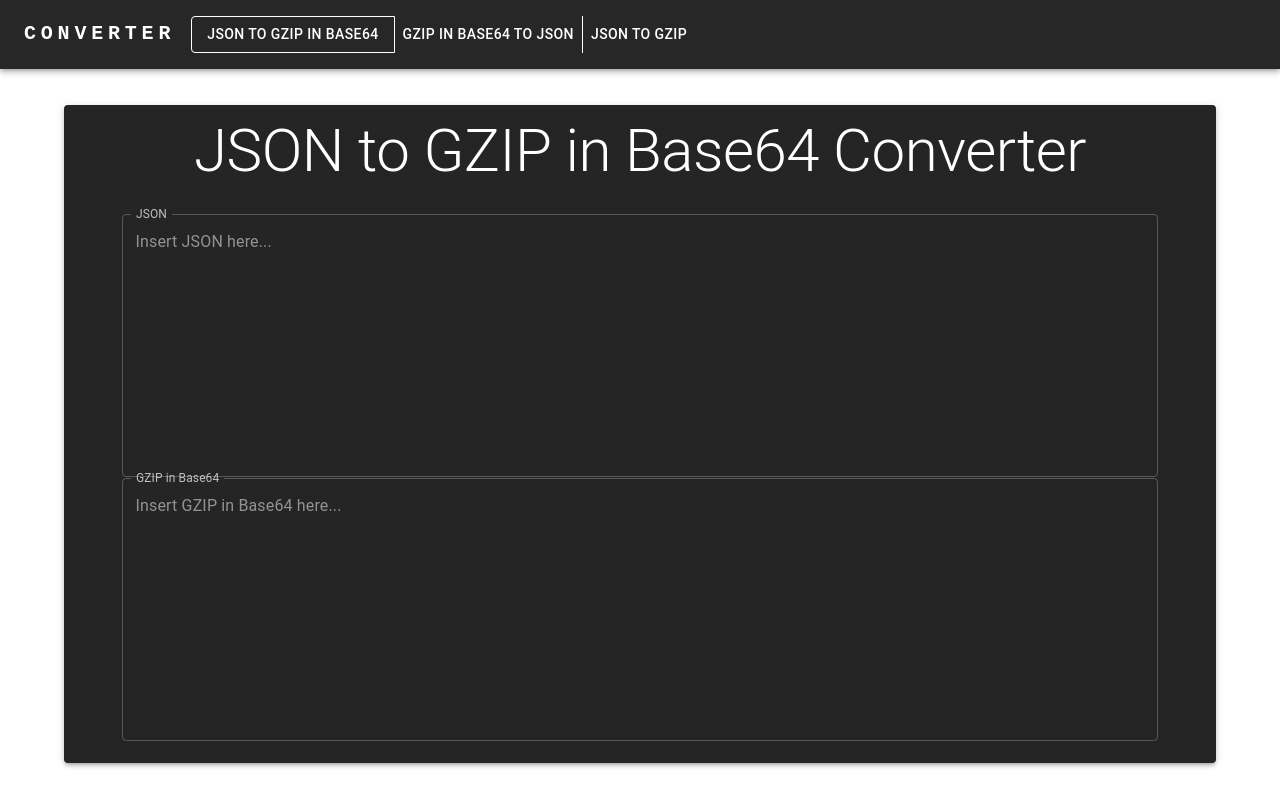
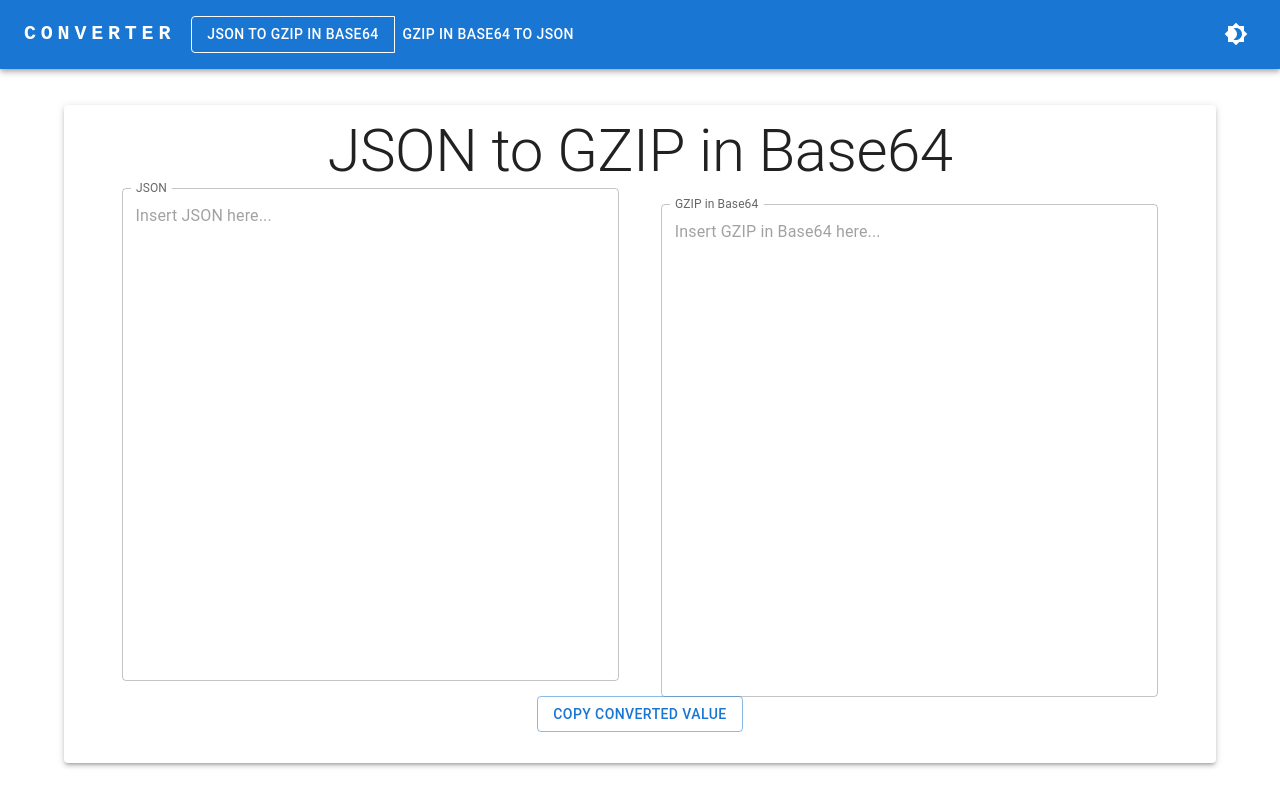
Before and after one commit to NicoAnabalon/converter, a React (Create React App) app: page / in a window 1280 px wide. Built offline with nearby package versions, Linux system fonts and the light colour scheme.

Commit message:
Add Snackbar, GzipToJSON view, change text area from row to column and add copy button

```diff
--- a/src/components/Converter/Converter.tsx
+++ b/src/components/Converter/Converter.tsx
@@ -1,5 +1,7 @@
-import { Box, Paper, Typography } from "@mui/material";
+import { Box, Button, Paper, Typography, useTheme } from "@mui/material";
+import { useState } from "react";
 import { TextArea } from "../";
+import Snackbar from "../Snackbar/Snackbar";
 
 interface IConverterProps {
   from: string;
@@ -16,22 +18,41 @@ export const Converter = ({
   convertedValue,
   errorMessage,
 }: IConverterProps) => {
+  const theme = useTheme();
+  const [messageCopied, setMessageCopied] = useState<boolean>(false);
+
+  const handleCopy = () => {
+    if (convertedValue) {
+      navigator.clipboard.writeText(convertedValue);
+      setMessageCopied(() => true);
+      setTimeout(() => {
+        setMessageCopied(() => false);
+      }, 3000);
+    }
+  };
+
   return (
+    <>
       <Paper
         elevation={3}
-      sx={{ margin: "auto", height: "90%", width: "90%", textAlign: "center" }}
+        sx={{
+          margin: "auto",
+          height: "90%",
+          width: "90%",
+          textAlign: "center",
+          backgroundColor: "",
+        }}
       >
         <Typography
           variant="h2"
-        sx={{ height: "15%", padding: "10px 0 0" }}
-      >{`${from} to ${to} Converter`}</Typography>
+          sx={{ height: "15%", padding: "10px 0 0", boxSizing: "border-box" }}
+        >{`${from} to ${to}`}</Typography>
         <Box
           sx={{
             display: "flex",
-          flexDirection: "column",
             justifyContent: "space-between",
             alignItems: "center",
-          height: "80%",
+            height: "70%",
             width: "90%",
             margin: "auto",
           }}
@@ -42,6 +63,32 @@ export const Converter = ({
           />
           <TextArea label={to} readonly={{ value: convertedValue }} />
         </Box>
+        <Box
+          sx={{
+            display: "flex",
+            justifyContent: "center",
+            alignItems: "center",
+            height: "15%",
+            width: "90%",
+            margin: "auto",
+          }}
+        >
+          <Button
+            variant="outlined"
+            sx={{
+              borderColor: theme.palette.mode === "dark" ? "white" : null,
+              color: theme.palette.mode === "dark" ? "white" : null,
+              ":hover": {
+                borderColor: theme.palette.mode === "dark" ? "white" : null,
+              },
+            }}
+            onClick={handleCopy}
+          >
+            Copy Converted Value
+          </Button>
+        </Box>
       </Paper>
+      {messageCopied ? <Snackbar message="Converted value copied" /> : null}
+    </>
   );
 };
--- a/src/components/Navbar/Navbar.tsx
+++ b/src/components/Navbar/Navbar.tsx
@@ -9,18 +9,26 @@ import {
   Button,
   MenuItem,
   ButtonGroup,
+  useTheme,
 } from "@mui/material";
-import { Menu as MenuIcon } from "@mui/icons-material";
-import { useState } from "react";
+import {
+  Brightness4,
+  Brightness7,
+  Menu as MenuIcon,
+} from "@mui/icons-material";
+import { useContext, useState } from "react";
 import { useLocation, useNavigate } from "react-router-dom";
+import { ColorModeContext } from "../..";
 
 const pages: { display: string; link: string }[] = [
   { display: "JSON to GZIP in Base64", link: "/" },
   { display: "GZIP in Base64 to JSON", link: "/gzip-to-json" },
-  { display: "JSON to GZIP", link: "/test2" },
+  //{ display: "JSON to GZIP", link: "/test2" },
 ];
 
 export const Navbar = () => {
+  const theme = useTheme();
+  const colorMode = useContext(ColorModeContext);
   const navigate = useNavigate();
   const { pathname } = useLocation();
   const [anchorElNav, setAnchorElNav] = useState<null | HTMLElement>(null);
@@ -34,8 +42,8 @@ export const Navbar = () => {
   };
 
   const handleClick = (link: string) => {
+    handleCloseNavMenu();
     navigate(link);
-    handleCloseNavMenu();
   };
 
   return (
@@ -88,12 +96,19 @@ export const Navbar = () => {
               sx={{
                 display: { xs: "block", md: "none" },
               }}
+              MenuListProps={{
+                style: {
+                  backgroundColor:
+                    theme.palette.mode === "light" ? "#1976d2" : undefined,
+                },
+              }}
             >
               {pages.map((page) => (
                 <MenuItem
                   key={page.display}
                   sx={{
                     border: "1px solid",
+                    color: "white",
                     borderColor:
                       pathname === page.link ? "white" : "transparent",
                   }}
@@ -133,6 +148,10 @@ export const Navbar = () => {
                     color: "white",
                     display: "block",
                     borderColor: "white !important",
+                    ":hover": {
+                      backgroundColor:
+                        theme.palette.mode === "light" ? "#0288d1" : undefined,
+                    },
                   }}
                   variant={pathname === page.link ? "outlined" : "text"}
                 >
@@ -141,6 +160,19 @@ export const Navbar = () => {
               ))}
             </ButtonGroup>
           </Box>
+          <Box sx={{ flexGrow: 0 }}>
+            <IconButton
+              sx={{ ml: 1 }}
+              onClick={colorMode.toggleColorMode}
+              color="inherit"
+            >
+              {theme.palette.mode === "dark" ? (
+                <Brightness7 />
+              ) : (
+                <Brightness4 />
+              )}
+            </IconButton>
+          </Box>
         </Toolbar>
       </Container>
     </AppBar>
--- /dev/null
+++ b/src/components/Snackbar/Snackbar.tsx
@@ -0,0 +1,39 @@
+import {
+  Button,
+  Snackbar as SnackbarMUI,
+  IconButton,
+  Alert,
+} from "@mui/material";
+import { Close as CloseIcon } from "@mui/icons-material";
+import { useState } from "react";
+
+interface ISnackbarProps {
+  message: string;
+}
+
+export default function Snackbar({ message }: ISnackbarProps) {
+  const [open, setOpen] = useState<boolean>(true);
+
+  const handleClose = () => {
+    setOpen(() => false);
+  };
+
+  const action = (
+    <IconButton
+      size="small"
+      aria-label="close"
+      color="inherit"
+      onClick={handleClose}
+    >
+      <CloseIcon fontSize="small" />
+    </IconButton>
+  );
+
+  return (
+    <SnackbarMUI open={open} autoHideDuration={6000} onClose={handleClose}>
+      <Alert onClose={handleClose} severity="success" sx={{ width: "100%" }}>
+        {message}
+      </Alert>
+    </SnackbarMUI>
+  );
+}
--- a/src/components/TextArea/TextArea.tsx
+++ b/src/components/TextArea/TextArea.tsx
@@ -1,6 +1,6 @@
-import { TextField } from "@mui/material";
+import { TextField, useTheme } from "@mui/material";
 
-const style = {
+const darkStyle = {
   "& .MuiOutlinedInput-root": {
     "&.Mui-focused fieldset": {
       borderColor: "white",
@@ -9,6 +9,8 @@ const style = {
   "& label.Mui-focused": {
     color: "white",
   },
+  width: "48%",
+  height: "100%",
 };
 
 interface ITextAreaProps {
@@ -23,6 +25,15 @@ interface ITextAreaProps {
 }
 
 export const TextArea = ({ label, readonly, editable }: ITextAreaProps) => {
+  const theme = useTheme();
+
+  const getStyle = (theme: string) => {
+    if (theme === "dark") {
+      return;
+    }
+    return {};
+  };
+
   if (readonly) {
     return (
       <TextField
@@ -36,9 +47,13 @@ export const TextArea = ({ label, readonly, editable }: ITextAreaProps) => {
           readOnly: true,
         }}
         value={readonly.value}
-        sx={style}
+        sx={
+          theme.palette.mode === "dark"
+            ? darkStyle
+            : { height: "100%", width: "48%" }
+        }
         multiline
-        rows={10}
+        rows={20}
         fullWidth
       />
     );
@@ -48,13 +63,17 @@ export const TextArea = ({ label, readonly, editable }: ITextAreaProps) => {
       id="outlined-multiline-static"
       label={label}
       placeholder={`Insert ${label} here...`}
+      sx={
+        theme.palette.mode === "dark" && !editable?.error?.message
+          ? darkStyle
+          : { minHeight: "100%", width: "48%" }
+      }
       InputLabelProps={{
         shrink: true,
       }}
       onChange={(e) => editable?.onChange(e.target.value)}
-      sx={editable?.error?.message ? null : style}
       multiline
-      rows={10}
+      rows={20}
       fullWidth
       error={editable?.error?.message ? true : false}
       helperText={editable?.error?.message}
--- a/src/components/index.ts
+++ b/src/components/index.ts
@@ -1,3 +1,4 @@
 export * from "./Navbar/Navbar";
 export * from "./Converter/Converter";
 export * from "./TextArea/TextArea";
+export * from "./Snackbar/Snackbar";
--- a/src/index.tsx
+++ b/src/index.tsx
@@ -3,9 +3,42 @@ import ReactDOM from "react-dom/client";
 import "./index.css";
 import App from "./App";
 import reportWebVitals from "./reportWebVitals";
-import { ThemeProvider } from "@mui/material";
-import { theme } from "./utils";
+import { createTheme, ThemeProvider } from "@mui/material";
 import { HashRouter } from "react-router-dom";
+
+export const ColorModeContext = React.createContext({
+  toggleColorMode: () => {},
+});
+
+export default function ToggleColorMode() {
+  const [mode, setMode] = React.useState<"light" | "dark">("light");
+  const colorMode = React.useMemo(
+    () => ({
+      toggleColorMode: () => {
+        setMode((prevMode) => (prevMode === "light" ? "dark" : "light"));
+      },
+    }),
+    []
+  );
+
+  const theme = React.useMemo(
+    () =>
+      createTheme({
+        palette: {
+          mode,
+        },
+      }),
+    [mode]
+  );
+
+  return (
+    <ColorModeContext.Provider value={colorMode}>
+      <ThemeProvider theme={theme}>
+        <App />
+      </ThemeProvider>
+    </ColorModeContext.Provider>
+  );
+}
 
 const root = ReactDOM.createRoot(
   document.getElementById("root") as HTMLElement
@@ -13,9 +46,7 @@ const root = ReactDOM.createRoot(
 root.render(
   <React.StrictMode>
     <HashRouter>
-      <ThemeProvider theme={theme}>
-        <App />
-      </ThemeProvider>
+      <ToggleColorMode />
     </HashRouter>
   </React.StrictMode>
 );
--- a/src/views/GzipToJSON.tsx
+++ b/src/views/GzipToJSON.tsx
@@ -1,15 +1,24 @@
+import { useState } from "react";
+import { gunzipSync } from "zlib";
 import { Converter } from "../components";
 
 export const GzipToJSON = () => {
+  const [convertedValue, setConvertedValue] = useState<string>("");
+
   const convert = (text: string) => {
-    console.log("text =>", text);
+    const buffer = Buffer.from(text, "base64");
+    const ungzipped = gunzipSync(buffer);
+    const json = JSON.parse(ungzipped.toString());
+    const stringifiedJSON = JSON.stringify(json, null, "\t");
+    setConvertedValue(() => stringifiedJSON);
   };
+
   return (
     <Converter
       from="GZIP in Base64"
       to="JSON"
       onChange={convert}
-      convertedValue=""
+      convertedValue={convertedValue}
       errorMessage=""
     />
   );
```
Lines whose indentation alone changed are shown as unchanged.
